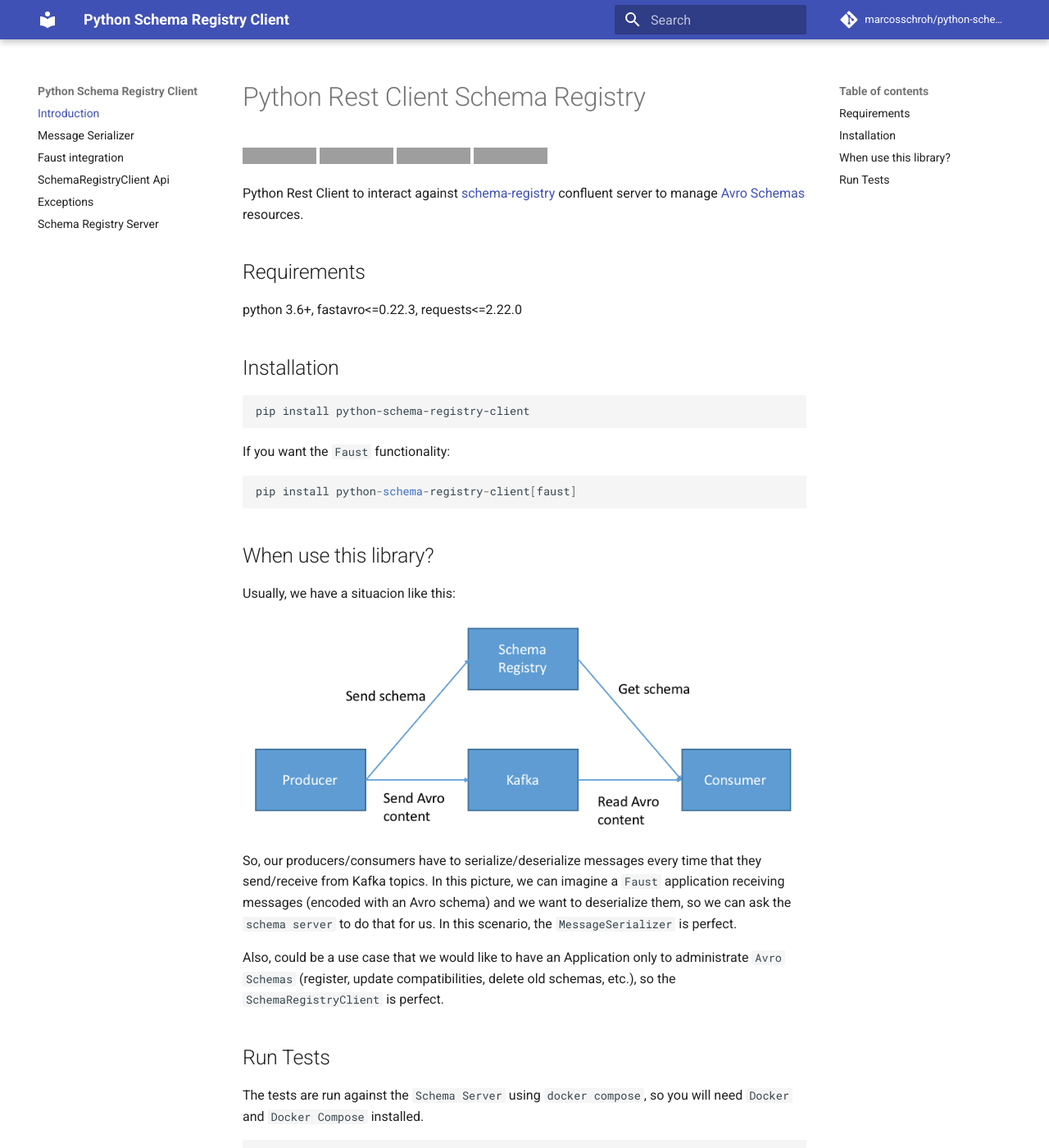
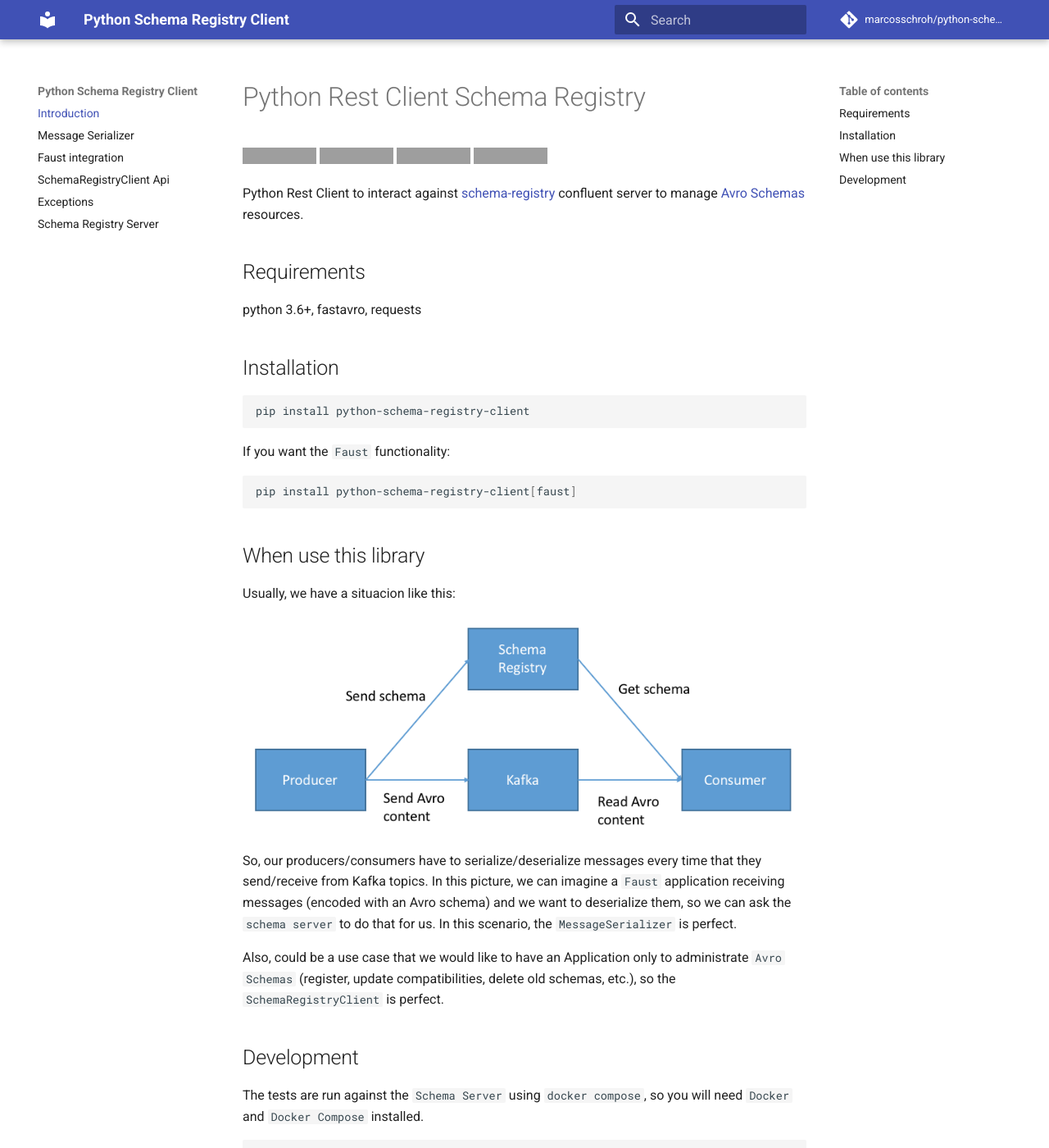
Before and after one commit to marcosschroh/python-schema-registry-client, an MkDocs documentation site: the page built from docs/index.md, in a window 1280 px wide and 1400 px high. Shown: the whole window at 82% size. Built offline with MkDocs 1.6.1 and Material for MkDocs 9.7.7, drawn with Linux system fonts in a browser that asks for light colours; comment, search, counter and statistics services are not loaded; grey boxes are pictures that could not be loaded.

Commit message:
fix: reuirements updated

````diff
--- a/docs/index.md
+++ b/docs/index.md
@@ -8,10 +8,9 @@
 
 Python Rest Client to interact against [schema-registry](https://docs.confluent.io/current/schema-registry/index.html) confluent server to manage [Avro Schemas](https://docs.oracle.com/database/nosql-12.1.3.1/GettingStartedGuide/avroschemas.html) resources.
 
-
 ## Requirements
 
-python 3.6+, fastavro<=0.22.3, requests<=2.22.0
+python 3.6+, fastavro, requests
 
 ## Installation
 
@@ -21,11 +20,11 @@
 
 If you want the `Faust` functionality:
 
-```
+```bash
 pip install python-schema-registry-client[faust]
 ```
 
-## When use this library?
+## When use this library
 
 Usually, we have a situacion like this:
 
@@ -35,7 +34,7 @@
 
 Also, could be a use case that we would like to have an Application only to administrate `Avro Schemas` (register, update compatibilities, delete old schemas, etc.), so the `SchemaRegistryClient` is perfect.
 
-## Run Tests
+## Development
 
 The tests are run against the `Schema Server` using `docker compose`, so you will need
 `Docker` and `Docker Compose` installed.
--- a/requirements.txt
+++ b/requirements.txt
@@ -1,4 +1,4 @@
-fastavro==0.22.3
+fastavro
 requests
 faust
 
--- a/setup.py
+++ b/setup.py
@@ -10,7 +10,7 @@
 with open("README.md") as readme_file:
     long_description = readme_file.read()
 
-requires = ["fastavro<=0.22.3", "requests<=2.22.0"]
+requires = ["fastavro", "requests"]
 
 description = """Python Rest Client to interact against Schema Registry \
     Confluent Server to manage Avro Schemas
````
Also changed, not shown: README.md (+6 -8 lines), 2 other files.
